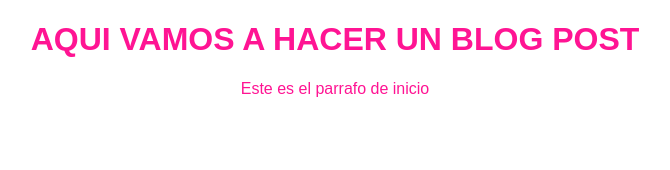
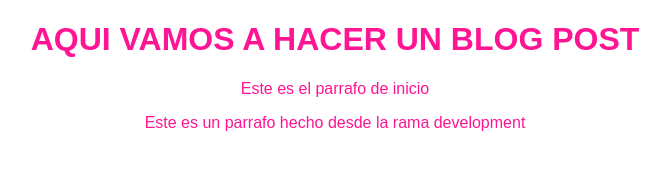
Before and after one commit to brandom0618/hyperblog, a plain HTML site: page index.html in a window 1280 px wide. Shown: the whole page, without its empty margins (305-975 px from the left). Drawn offline with Linux system fonts and the light colour scheme.

Commit message:
Primer ajuste desde development

```diff
--- a/index.html
+++ b/index.html
@@ -12,6 +12,9 @@
 <body>
     <h1>AQUI VAMOS A HACER UN BLOG POST</h1>
     <p>Este es el parrafo de inicio</p>
+
+    <p>Este es un parrafo hecho desde la rama development</p>
+
 </body>
 
 </html>
```
